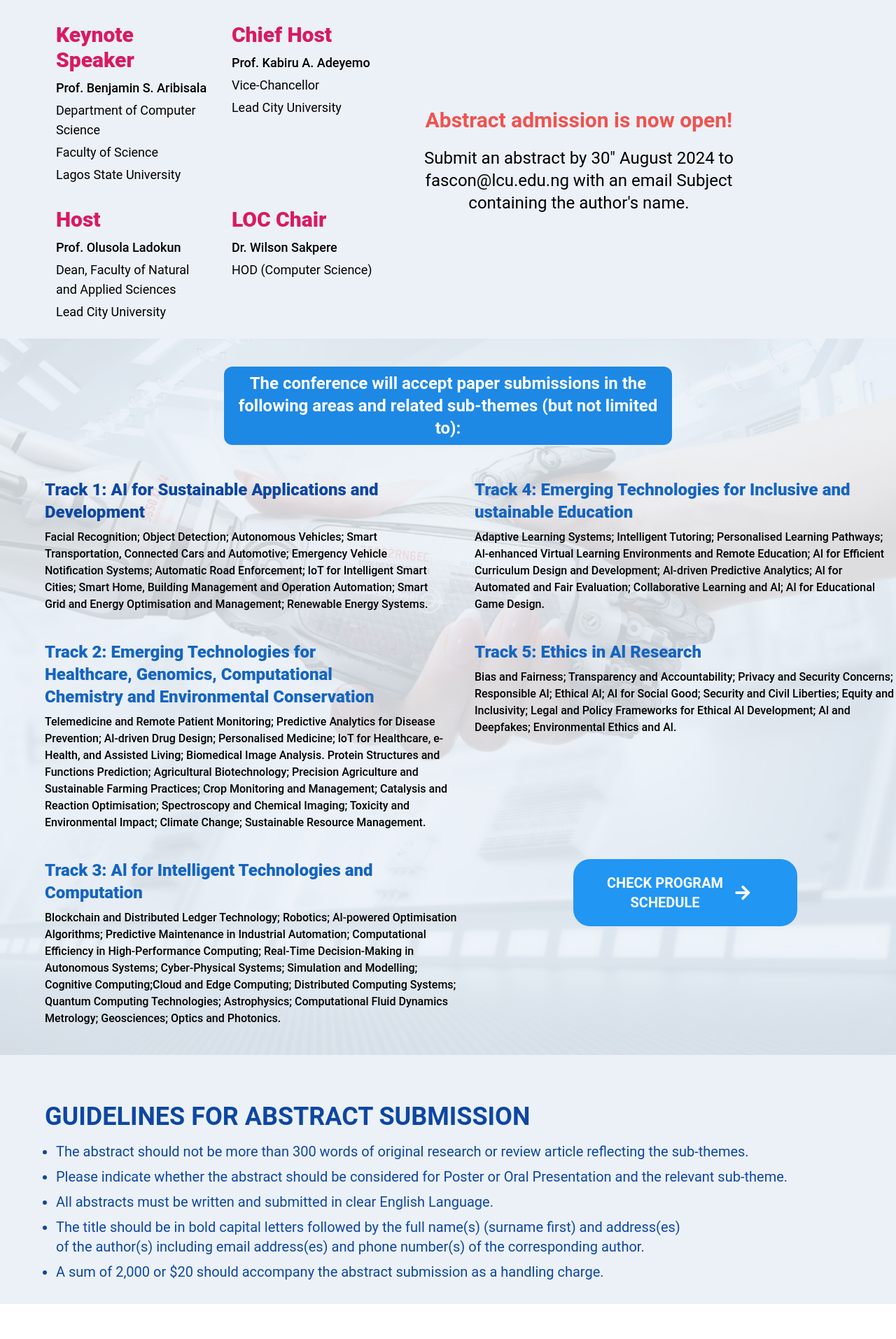
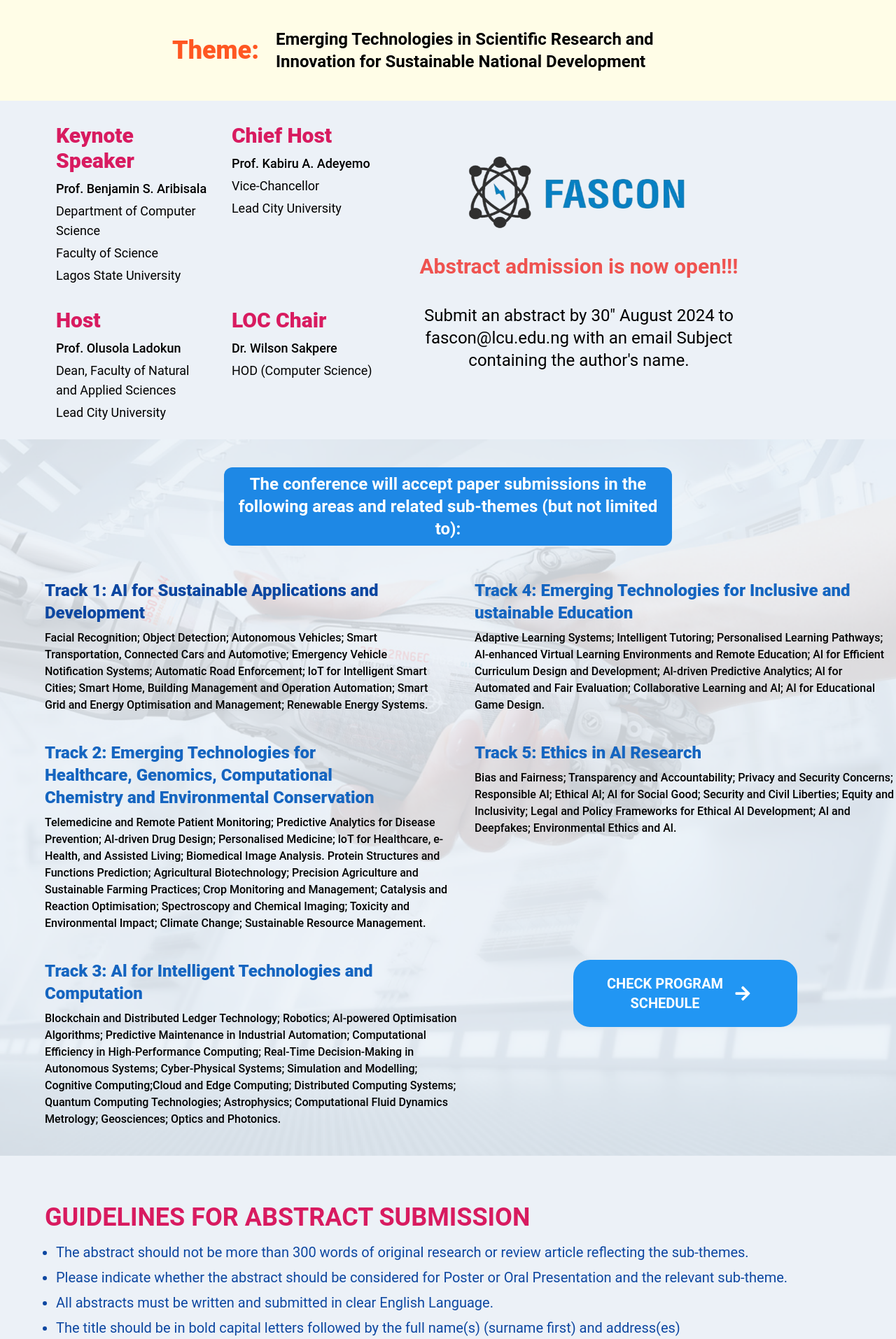
Before and after one commit to michael-ono/landing-page-fascon-2024, a React (Vite) app: page /attending in a window 1280 px wide. Shown: the top 1914 px of the page at 70% size. Before the commit the page ends 1864 px from the top, so only its background shows below. Built offline with nearby package versions, Linux system fonts and the light colour scheme.

Commit message:
homepage changes

```diff
--- a/index.html
+++ b/index.html
@@ -2,7 +2,7 @@
 <html lang="en">
 
 <head>
-  <link rel="icon" href="./src/components/images/logo.png" type="image/png">
+  <link rel="icon" href="./src/components/images/logo5.png" type="image/png">
   <meta charset="UTF-8" />
   <meta name="viewport" content="width=device-width, initial-scale=1.0" />
   <title>FASCON 2024</title>
--- a/src/components/Accomodation.jsx
+++ b/src/components/Accomodation.jsx
@@ -4,9 +4,9 @@ import Footer from '../Navbar_Files/Footer'
 
 const Accomodation = () => {
   return (
-    <div>
+    <div className='bg-[#ecf1f7]'>
       <HomepageNavbar />
-      <h1 className='text-5xl pl-6 pt-4 font-bold text-blue-900 '>Accomodation</h1>
+      <h1 className='text-5xl pl-6 pt-6 font-bold text-blue-900'>Accomodation</h1>
       <h1 className='text-2xl pl-6 pt-4 font-bold'>Below are the accomodation options:</h1>
       <div className='px-16 pb-16'>
         <table class="w-full text-sm mt-10 text-gray-800 border-4 border-grey-600">
--- a/src/components/Attending.jsx
+++ b/src/components/Attending.jsx
@@ -1,10 +1,9 @@
 import React from 'react';
 import { useNavigate } from "react-router-dom";
-import HomepageNavbar from '../HomePage_Files/HomepageNavbar';
-import atttendingImg from "../assets/attending-bg.jpeg";
+import LogoFascon from "./images/logo2.png";
 import Footer from '../Navbar_Files/Footer';
 import { FaArrowRight } from 'react-icons/fa';
-// import Footer2 from '../Navbar_Files/Footer2';
+
 const Attending = () => {
 
   const navigate = useNavigate();
@@ -15,7 +14,10 @@ const Attending = () => {
     <div className='w-full bg-[#ecf1f7]'>
 
       <div>
-
+        <div className='flex py-10 gap-6 justify-center items-center bg-yellow-50'>
+          <h1 className='text-deep-orange-500 text-4xl font-extrabold'>Theme:</h1>
+          <h4 className='text-2xl font-bold w-1/2'>Emerging Technologies in Scientific Research and Innovation for Sustainable National Development</h4>
+        </div>
         {/* SPEAKERS */}
         <div className='flex pr-44'>
           <div className="container pl-20 pt-8 grid grid-cols-1 md:grid-cols-2 gap-8">
@@ -52,8 +54,9 @@ const Attending = () => {
               </div>
             </div>
           </div>
-          <div className='flex flex-col justify-center items-center text-center'>
-            <h1 className='text-3xl font-bold text-red-400 pb-5'>Abstract admission is now open!</h1>
+          <div className='flex flex-col justify-center items-center text-center gap-y-4'>
+            <img src={LogoFascon} className="w-[340px] h-[130px] pb-4" alt="fascon logo" />
+            <h1 className='text-3xl font-bold text-red-400 pb-5'>Abstract admission is now open!!!</h1>
             <p className='text-2xl'>Submit an abstract by 30" August 2024 to fascon@lcu.edu.ng with an email Subject containing the author's name.</p>
           </div>
         </div>
@@ -110,19 +113,19 @@ const Attending = () => {
             </div>
 
             <div className='mx-auto justify-center'>
-              <button className="flex w-80 h-24 items-center font-bold text-xl px-12 pr-6 rounded-3xl text-white bg-blue-500 hover:bg-blue-700 focus:ring-200" onClick={() => navigate("/schedule")}><p className='pr-4'>CHECK PROGRAM <br /> SCHEDULE</p> <FaArrowRight size={24}/></button>
+              <button className="flex items-center font-bold text-xl px-4 py-4 rounded-3xl text-white bg-blue-500 hover:bg-blue-700 focus:ring-200 md:w-80 md:h-24 md:px-12 md:pr-6" onClick={() => navigate("/schedule")}>
+                <p className='pr-4'>CHECK PROGRAM <br /> SCHEDULE</p>
+                <FaArrowRight size={24}/>
+              </button>
             </div>
 
-
           </div>
-
         </div>
-
 
         {/* GUIDELINES */}
         <div className="container w-full flex flex-col items-center pl-16 pt-4 text-blue-900">
           <div className="w-full p-4 pl-0 mt-5">
-            <h2 className="text-4xl font-bold mb-4">GUIDELINES FOR ABSTRACT SUBMISSION</h2>
+            <h2 className="text-4xl text-pink-600 font-bold mb-4">GUIDELINES FOR ABSTRACT SUBMISSION</h2>
             <ul className="list-disc text-xl pl-4 mb-4">
               <li className="mb-2">
                 The abstract should not be more than 300 words of original research or review article reflecting the sub-themes.
@@ -145,9 +148,6 @@ const Attending = () => {
 
       </div>
 
-
-
-
     </div>
   </>
   );
--- a/src/components/Registration.jsx
+++ b/src/components/Registration.jsx
@@ -31,10 +31,10 @@ const Registration = () => {
         <p className="text-xl mb-4">Registration for FASCON 2024 is now open!!</p>
         <h3 className="text-xl font-bold mb-4">Points to note</h3>
         <ul className="list-disc pl-4 mb-4">
-          <li className="text-md mb-2">
-            Accommodation options while attending the conference can be found <a className="text-blue-500 hover:text-blue-700" onClick={() => navigate('/accomdation')}>here</a>.
+          <li className="text-lg mb-2">
+            Accommodation options while attending the conference can be found <a className="text-blue-500 hover:text-blue-700 cursor-pointer" onClick={() => navigate('/register/accomodation')}>here</a>.
           </li>
-          <li className="text-md mb-2">
+          <li className="text-lg mb-2">
             Late registration will attract a penalty of ₦40,000 per participant.
           </li>
         </ul>
```
Also changed, not shown: src/components/images/logo2.png, src/components/images/logo5.png (added).
